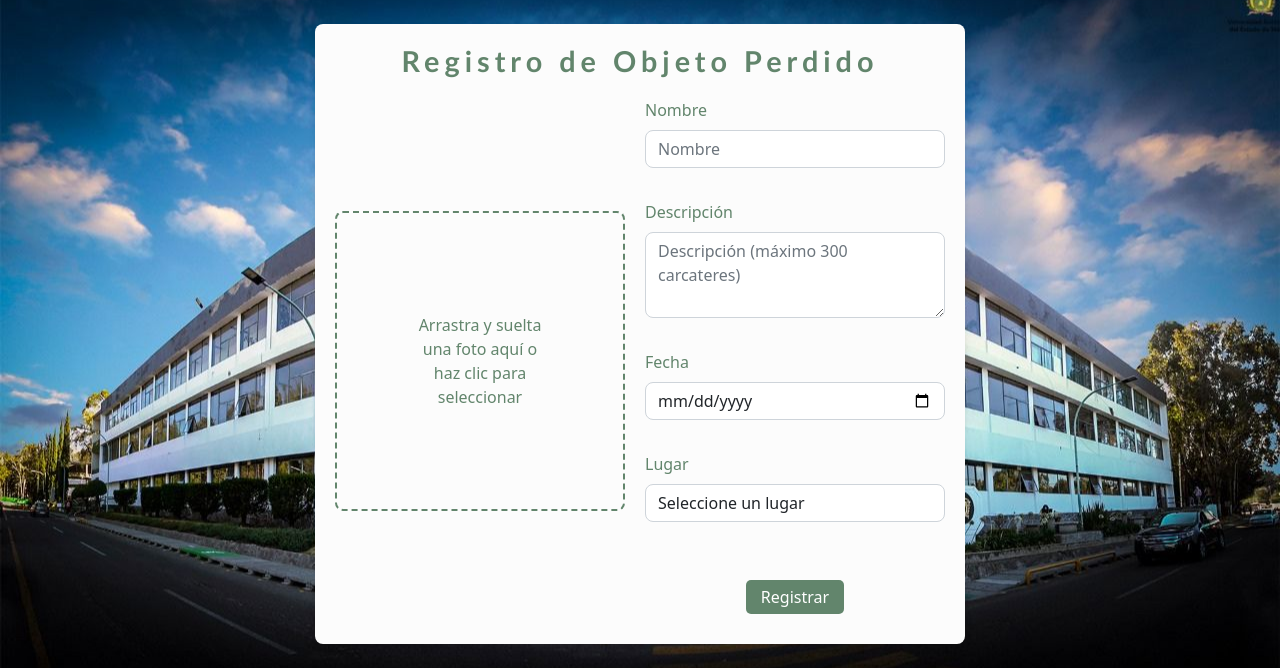
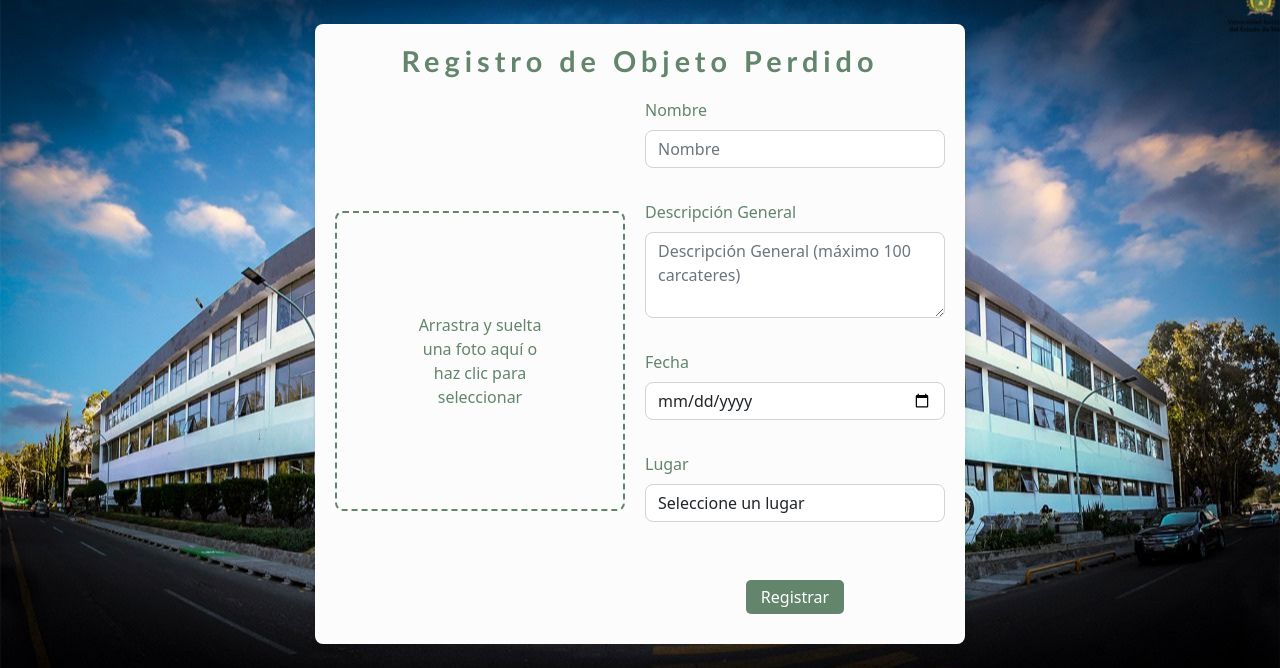
Before and after one commit to DrAtl30/objetosPerdidosFCA, a Django app: page /registro-objeto/ in a window 1280 px wide. Shown: the part 66-734 px from the top of the page. Run offline with Django 5.2, Linux system fonts and the light colour scheme.

Commit message:
feat: ajusta limite de carcateres y etiqueta en campo de descripcion - cambia el maxlength de 300 a 100 - actualiza el placeholder para reflejar el nuevo limite -modifica la eqtiueta del campo descripcion agregadno 'General'

```diff
--- a/frontend/templates/administrador/registroObjeto.html
+++ b/frontend/templates/administrador/registroObjeto.html
@@ -47,8 +47,8 @@
                         <input type="text" class="form-control" id="nombre" name="nombre" placeholder="Nombre" value="{{ objeto.nombre|default:'' }}"required>
                     </div>
                     <div class="mb-3">
-                        <label for="descripcion" class="form-label">Descripción </label>
-                        <textarea class="form-control" id="descripcion" name="descripcion" placeholder="Descripción (máximo 300 carcateres)" rows="3" maxlength="300" required>{{ objeto.descripcion|default:'' }}</textarea>
+                        <label for="descripcion" class="form-label">Descripción General</label>
+                        <textarea class="form-control" id="descripcion" name="descripcion" placeholder="Descripción General (máximo 100 carcateres)" rows="3" maxlength="100" required>{{ objeto.descripcion|default:'' }}</textarea>
                     </div>
                     <div class="mb-3">
                         <label for="fecha" class="form-label">Fecha</label>
```
